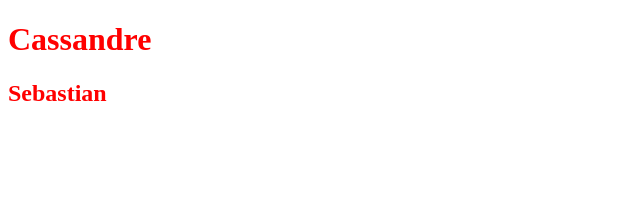
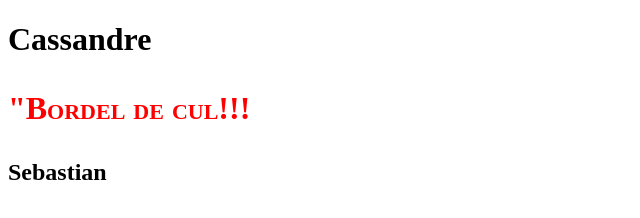
Before and after one commit to Lascoyle/test_git_gpe, a plain HTML site: page index.html in a window 1280 px wide. Shown: the whole page, without its empty margins (0-640 px from the left). Drawn offline with Linux system fonts and the light colour scheme.

Commit message:
réplique

```diff
--- a/index.html
+++ b/index.html
@@ -9,6 +9,7 @@
 </head>
 <body>
     <h1>Cassandre</h1>
+    <p> "Bordel de cul!!!</p>
     <h2>Sebastian</h2>
 </body>
 </html>
--- a/style.css
+++ b/style.css
@@ -1,3 +1,11 @@
 body {
+    color: black;
+}
+
+p
+{
     color: red;
+    font-weight: bold;
+    font-variant: small-caps;
+    font-size: 2em;
 }
```
